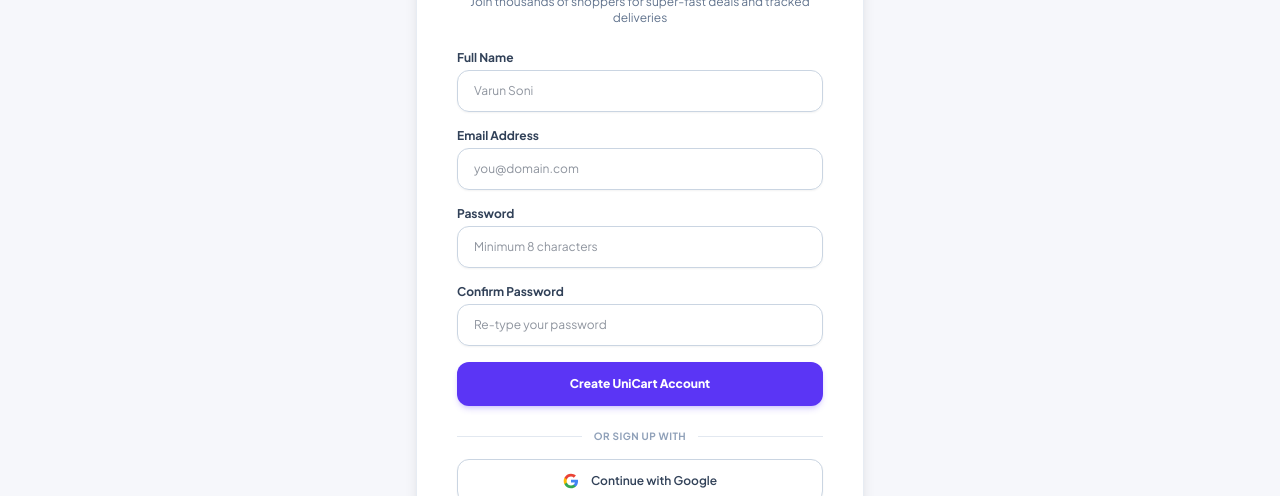
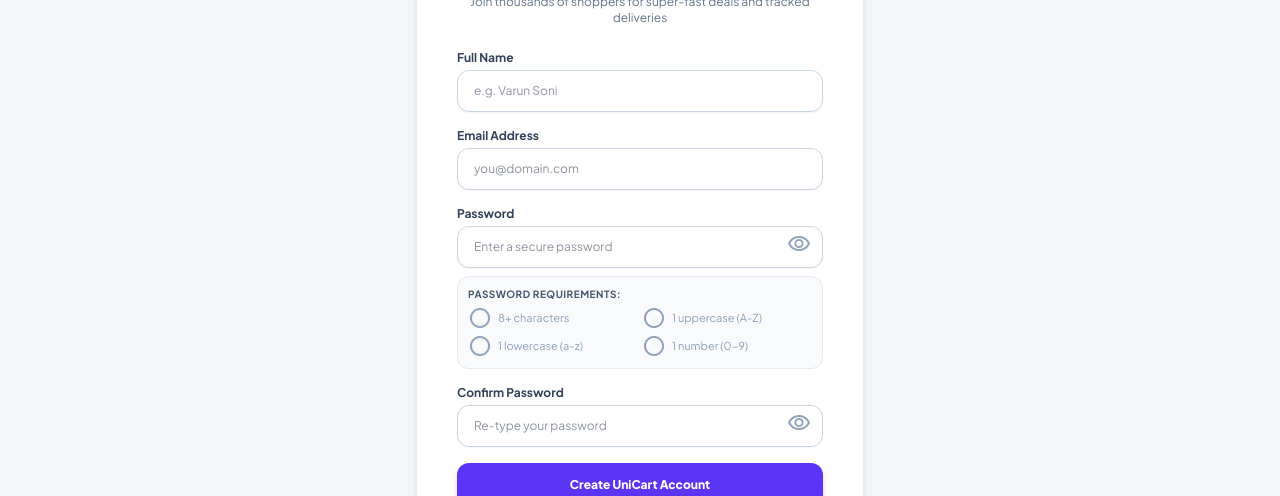
Before and after one commit to varun5041/UniCart, a React (Vite) app in the folder client/: page /register in a window 1280 px wide. Shown: the part 304-800 px from the top of the page. Built offline with nearby package versions, Linux system fonts and the light colour scheme; no server answers.

Commit message:
fix(auth): surface specific validation messages and add interactive password requirements on register

```diff
--- a/client/src/pages/RegisterPage.tsx
+++ b/client/src/pages/RegisterPage.tsx
@@ -13,43 +13,115 @@
   const [email, setEmail] = useState('');
   const [password, setPassword] = useState('');
   const [confirmPassword, setConfirmPassword] = useState('');
+  const [showPassword, setShowPassword] = useState(false);
+  const [showConfirmPassword, setShowConfirmPassword] = useState(false);
   const [errorMessage, setErrorMessage] = useState('');
+
+  // Real-time password criteria
+  const hasMinLength = password.length >= 8;
+  const hasUpper = /[A-Z]/.test(password);
+  const hasLower = /[a-z]/.test(password);
+  const hasNumber = /[0-9]/.test(password);
+  const isMatch = password.length > 0 && confirmPassword.length > 0 && password === confirmPassword;
 
   const handleSubmit = async (e: React.FormEvent) => {
     e.preventDefault();
     setErrorMessage('');
 
-    if (password.length < 8) {
+    const cleanName = name.trim();
+    const cleanEmail = email.trim().toLowerCase();
+
+    if (cleanName.length < 2) {
+      const msg = 'Full name must be at least 2 characters long.';
+      setErrorMessage(msg);
       addToast({
         type: 'error',
         title: 'Validation Error',
-        message: 'Password must have at least 8 characters.'
+        message: msg
+      });
+      return;
+    }
+
+    if (!cleanEmail || !/^[^\s@]+@[^\s@]+\.[^\s@]+$/.test(cleanEmail)) {
+      const msg = 'Please enter a valid email address.';
+      setErrorMessage(msg);
+      addToast({
+        type: 'error',
+        title: 'Validation Error',
+        message: msg
+      });
+      return;
+    }
+
+    if (!hasMinLength) {
+      const msg = 'Password must be at least 8 characters long.';
+      setErrorMessage(msg);
+      addToast({
+        type: 'error',
+        title: 'Validation Error',
+        message: msg
+      });
+      return;
+    }
+
+    if (!hasUpper) {
+      const msg = 'Password must contain at least one uppercase letter (A-Z).';
+      setErrorMessage(msg);
+      addToast({
+        type: 'error',
+        title: 'Validation Error',
+        message: msg
+      });
+      return;
+    }
+
+    if (!hasLower) {
+      const msg = 'Password must contain at least one lowercase letter (a-z).';
+      setErrorMessage(msg);
+      addToast({
+        type: 'error',
+        title: 'Validation Error',
+        message: msg
+      });
+      return;
+    }
+
+    if (!hasNumber) {
+      const msg = 'Password must contain at least one number (0-9).';
+      setErrorMessage(msg);
+      addToast({
+        type: 'error',
+        title: 'Validation Error',
+        message: msg
       });
       return;
     }
 
     if (password !== confirmPassword) {
+      const msg = 'Passwords do not match.';
+      setErrorMessage(msg);
       addToast({
         type: 'error',
         title: 'Password Mismatch',
-        message: 'Passwords do not match.'
+        message: msg
       });
       return;
     }
 
-    const regRes = await register(name, email, password);
+    const regRes = await register(cleanName, cleanEmail, password);
     if (!regRes.success) {
-      setErrorMessage(regRes.error || 'Registration failed');
+      const failureMsg = regRes.error || 'Registration failed';
+      setErrorMessage(failureMsg);
       addToast({
         type: 'error',
         title: 'Registration Error',
-        message: regRes.error || 'Failed to create user account'
+        message: failureMsg
       });
       return;
     }
 
     // Auto-login upon registration
-    const loginRes = await login(email, password);
+    const loginRes = await login(cleanEmail, password);
     if (loginRes.success) {
       addToast({
         type: 'success',
@@ -78,9 +150,9 @@
 
         {/* Error Alert */}
         {errorMessage && (
-          <div className="p-3 rounded-xl bg-rose-50 border border-rose-200 text-xs text-rose-700 flex items-start gap-2">
-            <span className="material-symbols-outlined text-base text-rose-600 shrink-0">error</span>
-            <span>{errorMessage}</span>
+          <div className="p-3.5 rounded-xl bg-rose-50 border border-rose-200 text-xs text-rose-700 flex items-start gap-2 shadow-xs">
+            <span className="material-symbols-outlined text-base text-rose-600 shrink-0 mt-0.5">error</span>
+            <span className="font-semibold">{errorMessage}</span>
           </div>
         )}
 
@@ -92,8 +164,11 @@
               type="text"
               required
               value={name}
-              onChange={(e) => setName(e.target.value)}
-              placeholder="Varun Soni"
+              onChange={(e) => {
+                setName(e.target.value);
+                if (errorMessage) setErrorMessage('');
+              }}
+              placeholder="e.g. Varun Soni"
               className="w-full px-4 py-3 text-xs rounded-xl border border-slate-300 focus:outline-none focus:border-brand-600 transition-colors shadow-xs"
             />
           </div>
@@ -104,7 +179,10 @@
               type="email"
               required
               value={email}
-              onChange={(e) => setEmail(e.target.value)}
+              onChange={(e) => {
+                setEmail(e.target.value);
+                if (errorMessage) setErrorMessage('');
+              }}
               placeholder="you@domain.com"
               className="w-full px-4 py-3 text-xs rounded-xl border border-slate-300 focus:outline-none focus:border-brand-600 transition-colors shadow-xs"
             />
@@ -112,26 +190,97 @@
 
           <div>
             <label className="block text-xs font-bold text-slate-700 mb-1">Password</label>
+            <div className="relative">
               <input
-              type="password"
+                type={showPassword ? 'text' : 'password'}
                 required
                 value={password}
-              onChange={(e) => setPassword(e.target.value)}
-              placeholder="Minimum 8 characters"
-              className="w-full px-4 py-3 text-xs rounded-xl border border-slate-300 focus:outline-none focus:border-brand-600 transition-colors shadow-xs"
+                onChange={(e) => {
+                  setPassword(e.target.value);
+                  if (errorMessage) setErrorMessage('');
+                }}
+                placeholder="Enter a secure password"
+                className="w-full px-4 py-3 pr-10 text-xs rounded-xl border border-slate-300 focus:outline-none focus:border-brand-600 transition-colors shadow-xs"
               />
+              <button
+                type="button"
+                onClick={() => setShowPassword(!showPassword)}
+                className="absolute right-3 top-1/2 -translate-y-1/2 text-slate-400 hover:text-slate-600 cursor-pointer"
+                title={showPassword ? 'Hide password' : 'Show password'}
+              >
+                <span className="material-symbols-outlined text-base">
+                  {showPassword ? 'visibility_off' : 'visibility'}
+                </span>
+              </button>
+            </div>
+
+            {/* Dynamic Password Requirements Checklist */}
+            <div className="mt-2 p-2.5 bg-slate-50 border border-slate-200/80 rounded-xl space-y-1.5 text-[11px]">
+              <div className="font-bold text-slate-600 text-[10px] uppercase tracking-wider mb-1">
+                Password Requirements:
+              </div>
+              <div className="grid grid-cols-2 gap-1">
+                <div className={`flex items-center gap-1.5 ${hasMinLength ? 'text-emerald-700 font-bold' : 'text-slate-400'}`}>
+                  <span className="material-symbols-outlined text-xs">
+                    {hasMinLength ? 'check_circle' : 'radio_button_unchecked'}
+                  </span>
+                  <span>8+ characters</span>
+                </div>
+                <div className={`flex items-center gap-1.5 ${hasUpper ? 'text-emerald-700 font-bold' : 'text-slate-400'}`}>
+                  <span className="material-symbols-outlined text-xs">
+                    {hasUpper ? 'check_circle' : 'radio_button_unchecked'}
+                  </span>
+                  <span>1 uppercase (A-Z)</span>
+                </div>
+                <div className={`flex items-center gap-1.5 ${hasLower ? 'text-emerald-700 font-bold' : 'text-slate-400'}`}>
+                  <span className="material-symbols-outlined text-xs">
+                    {hasLower ? 'check_circle' : 'radio_button_unchecked'}
+                  </span>
+                  <span>1 lowercase (a-z)</span>
+                </div>
+                <div className={`flex items-center gap-1.5 ${hasNumber ? 'text-emerald-700 font-bold' : 'text-slate-400'}`}>
+                  <span className="material-symbols-outlined text-xs">
+                    {hasNumber ? 'check_circle' : 'radio_button_unchecked'}
+                  </span>
+                  <span>1 number (0-9)</span>
+                </div>
+              </div>
+            </div>
           </div>
 
           <div>
             <label className="block text-xs font-bold text-slate-700 mb-1">Confirm Password</label>
+            <div className="relative">
               <input
-              type="password"
+                type={showConfirmPassword ? 'text' : 'password'}
                 required
                 value={confirmPassword}
-              onChange={(e) => setConfirmPassword(e.target.value)}
+                onChange={(e) => {
+                  setConfirmPassword(e.target.value);
+                  if (errorMessage) setErrorMessage('');
+                }}
                 placeholder="Re-type your password"
-              className="w-full px-4 py-3 text-xs rounded-xl border border-slate-300 focus:outline-none focus:border-brand-600 transition-colors shadow-xs"
+                className="w-full px-4 py-3 pr-10 text-xs rounded-xl border border-slate-300 focus:outline-none focus:border-brand-600 transition-colors shadow-xs"
               />
+              <button
+                type="button"
+                onClick={() => setShowConfirmPassword(!showConfirmPassword)}
+                className="absolute right-3 top-1/2 -translate-y-1/2 text-slate-400 hover:text-slate-600 cursor-pointer"
+                title={showConfirmPassword ? 'Hide password' : 'Show password'}
+              >
+                <span className="material-symbols-outlined text-base">
+                  {showConfirmPassword ? 'visibility_off' : 'visibility'}
+                </span>
+              </button>
+            </div>
+            {confirmPassword.length > 0 && (
+              <p className={`text-[11px] mt-1 font-semibold flex items-center gap-1 ${isMatch ? 'text-emerald-600' : 'text-rose-600'}`}>
+                <span className="material-symbols-outlined text-xs">
+                  {isMatch ? 'check_circle' : 'cancel'}
+                </span>
+                {isMatch ? 'Passwords match' : 'Passwords do not match'}
+              </p>
+            )}
           </div>
 
           <button
--- a/client/src/types/index.ts
+++ b/client/src/types/index.ts
@@ -138,7 +138,7 @@
   error?: {
     code: string;
     message: string;
-    details?: unknown[];
+    details?: Array<{ field?: string; message?: string } | any>;
   };
 }
 
```
Also changed, not shown: client/src/store/useAuthStore.ts (+12 -6 lines), 1 other file (tests, documents, lock files or other folders). Lines whose indentation alone changed are shown as unchanged.
